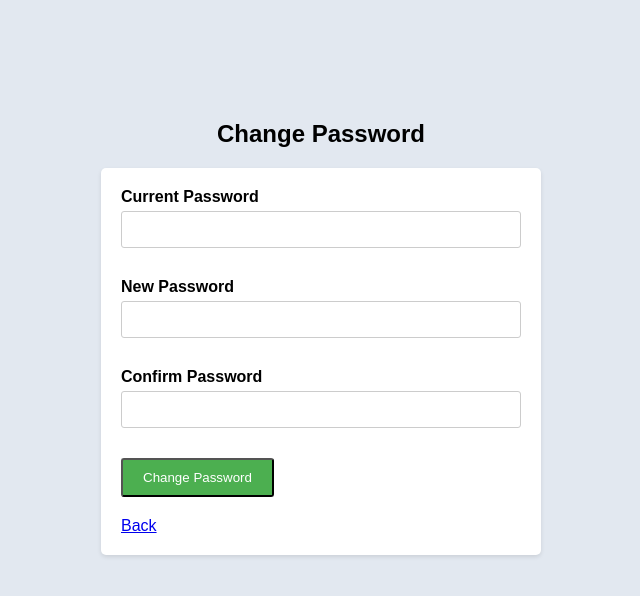
After one commit to S00raj1/ecommerce, a Django app: page /accounts/change-password/ in a window 1280 px wide. The commit adds this page. Shown: the top 596 px of the page, without its empty margins (319-959 px from the left). Run offline with Django 4.2, Linux system fonts and the light colour scheme; the visitor is signed in with stand-in values (Sample User, id 1).

Commit message:
next push

```diff
--- a/hamrostore/accounts/urls.py
+++ b/hamrostore/accounts/urls.py
@@ -1,9 +1,22 @@
 from django.urls import path
 from . import views
+from django.contrib.auth.views import (
+    PasswordResetView,
+    PasswordResetDoneView,
+    PasswordResetConfirmView,
+)
+from django.contrib.auth import views as auth_views
+
 
 urlpatterns = [
     path('login/',views.user_login,name='login'),
     path('signup/',views.user_signup,name='signup'),
     path('logout/',views.user_logout,name='logout'),
-    path('forgot-password/',views.forgotPassword,name="forgotpassword"),
+    path('password-reset/',PasswordResetView.as_view(template_name='accounts/password_reset.html',html_email_template_name='accounts/password_reset_email.html'),name="password-reset"),
+    path('password-reset/done/',PasswordResetDoneView.as_view(template_name='accounts/reset_password_done.html'),name="password_reset_done"),
+    path('password-reset-confirm/<uidb64>/<token>/',PasswordResetConfirmView.as_view(template_name="accounts/password_reset_confirm.html"),name="password_reset_confirm"),
+    # path('password-reset-complete/',PasswordResetCompleteView.as_view(template_name="accounts/login.html"),name="password_reset_complete"),
+    path('password-reset-complete/',views.PasswordResetComplete,name="password_reset_complete"),
+    path('change-password/', auth_views.PasswordChangeView.as_view(template_name= 'accounts/change-password.html',success_url="/home/"),name="change_password"),
+
 ]
--- a/hamrostore/accounts/views.py
+++ b/hamrostore/accounts/views.py
@@ -38,5 +38,5 @@ def user_logout(request):
     return redirect('home')
 
 
-def forgotPassword(request):
-    pass
+def PasswordResetComplete(request):
+    return redirect('login')
--- /dev/null
+++ b/hamrostore/static/css/changepassword.css
@@ -0,0 +1,30 @@
+.form-group {
+    margin-bottom: 20px;
+}
+
+.form-group label {
+    display: block;
+    font-weight: bold;
+    margin-bottom: 5px;
+}
+
+.form-group input[type="password"] {
+    width: 100%;
+    padding: 10px;
+    border: 1px solid #ccc;
+    border-radius: 3px;
+}
+
+.btn {
+    display: inline-block;
+    background-color: #4CAF50;
+    color: #fff;
+    padding: 10px 20px;
+    text-decoration: none;
+    border-radius: 3px;
+    transition: background-color 0.3s ease;
+}
+
+.btn:hover {
+    background-color: #45a049;
+}
--- a/hamrostore/static/main.css
+++ b/hamrostore/static/main.css
@@ -1,3 +1,7 @@
+*{
+    padding: 0%;
+    margin: 0%;
+}
 body{
     padding: 0%;
     margin: 0%;
--- a/hamrostore/store/urls.py
+++ b/hamrostore/store/urls.py
@@ -3,8 +3,7 @@ from . import views
 from .views import SearchResultsView
 
 urlpatterns = [
-    path('', views.home, name="home"),
-    path('category/', views.category, name="category"),
+    path('home/', views.home, name="home"),
     path('about/', views.about, name="about"),
     path('contact/', views.contact, name="contact"),
     path('search/',SearchResultsView.as_view(),name="search"),
--- /dev/null
+++ b/hamrostore/templates/accounts/change-password.html
@@ -0,0 +1,26 @@
+{% extends 'accounts/login.html' %}
+{% block header %}
+<link rel="stylesheet" href="/static/css/changepassword.css">
+{% endblock %}
+{% block content %}
+<h2 style="margin-top: 100px;">Change Password</h2>
+<form method="post">
+    {% csrf_token %}
+    <div class="form-group">
+        <label for="current-password">Current Password</label>
+        <input type="password" name="old_password" id="current-password" required>
+    </div>
+    <div class="form-group">
+        <label for="new-password">New Password</label>
+        <input type="password" name="new_password1" id="new-password" required>
+    </div>
+    <div class="form-group">
+        <label for="confirm-password">Confirm Password</label>
+        <input type="password" name="new_password2" id="confirm-password" required>
+    </div>
+    <div class="form-group">
+        <button class="btn" type="submit">Change Password</button>
+    </div>
+    <a href="{% url 'home' %}">Back</a>
+</form>
+{% endblock %}
--- a/hamrostore/templates/accounts/login.html
+++ b/hamrostore/templates/accounts/login.html
@@ -2,6 +2,8 @@
 <html>
 <head>
   <title>Login Page</title>
+  {% block header %}
+  {% endblock %}
   <style>
     body {
       font-family: Arial, sans-serif;
@@ -59,13 +61,15 @@
 
     .signup-link a,
     .forgot-password-link a {
-      color: #4CAF50;
+      color: black;
       text-decoration: none;
     }
   </style>
 </head>
 <body>
-  <h2>Login</h2>
+{% block content %}
+<div class="change" >
+  <h2 style="margin-top: 100px;">Login</h2>
   <form method="post">
     {% csrf_token %}
     <label for="username">Username:</label>
@@ -81,8 +85,10 @@
     </div>
 
     <div class="forgot-password-link">
-      <a href="{% url 'forgotpassword' %}">Forgot password?</a>
+      <a href="{% url 'password-reset' %}">Forgot password?</a>
     </div>
   </form>
+</div>
+{% endblock %}
 </body>
 </html>
--- a/hamrostore/templates/accounts/signup.html
+++ b/hamrostore/templates/accounts/signup.html
@@ -58,13 +58,13 @@
     }
 
     .login-link a {
-      color: #4CAF50;
+      color: black;
       text-decoration: none;
     }
   </style>
 </head>
 <body>
-  <h2>Create an Account</h2>
+  <h2 style="margin-top: 100px;">Create an Account</h2>
   <form action="/signup" method="post">
     <label for="first-name">First Name:</label>
     <input type="text" id="first-name" name="fname" required>
--- a/hamrostore/templates/cart.html
+++ b/hamrostore/templates/cart.html
@@ -9,10 +9,9 @@
 <div class="cart" style="max-width: 100%; border: 2px solid black; margin: 40px; padding: 20px;">
     <h3> <a href="{% url 'home' %}" style="text-decoration: none; color: black;">&larr; Continue shopping</a> </h3>
     <hr >
-    <h3>Shopping cart</h3>
+    <h3 style="font-family: sans-serif;">HamroStore cart</h3>
     <div class="header" style="display: flex; justify-content: space-between;">
-        <p>You have {{i.len}} in your cart</p>
-        <p>Sort by: price&and;</p>
+        <p>You items in cart are</p>
     </div>
     <hr>
     <div class="products" style="display: flex; margin: 15px;  box-shadow: 2px 2px 1px 1px rgb(206, 197, 197); justify-content: space-between; padding-left: 10px; padding-right: 10px;">
--- a/hamrostore/templates/home.html
+++ b/hamrostore/templates/home.html
@@ -6,7 +6,7 @@
 {% block content %}
 
 {% for category in category %}
-<h2 style="text-align: center; color:#1E293B;">Category: {{category.title}}</h2>
+<h2 style="text-align: center; color:#1E293B;" id="{{category}}">Category: {{category.title}}</h2>
 <hr style="color: #1E293B;">
 <div class="container" style="display: flex; justify-content: space-evenly;">
     {% for i in item %}
```
Also changed, not shown: hamrostore/hamrostore/settings.py (+8 -0 lines), hamrostore/store/views.py (+5 -11 lines), hamrostore/templates/accounts/password_reset.html (added, +21 -0 lines), hamrostore/templates/accounts/password_reset_complete.html (added, +16 -0 lines), hamrostore/templates/accounts/password_reset_complete_view.html (added, +8 -0 lines), hamrostore/templates/accounts/password_reset_confirm.html (added, +25 -0 lines), hamrostore/templates/accounts/password_reset_email.html (added, +10 -0 lines), hamrostore/templates/accounts/reset_password_done.html (added, +7 -0 lines), hamrostore/templates/base.html (+41 -1 lines), hamrostore/templates/accounts/dadd.html (deleted).
